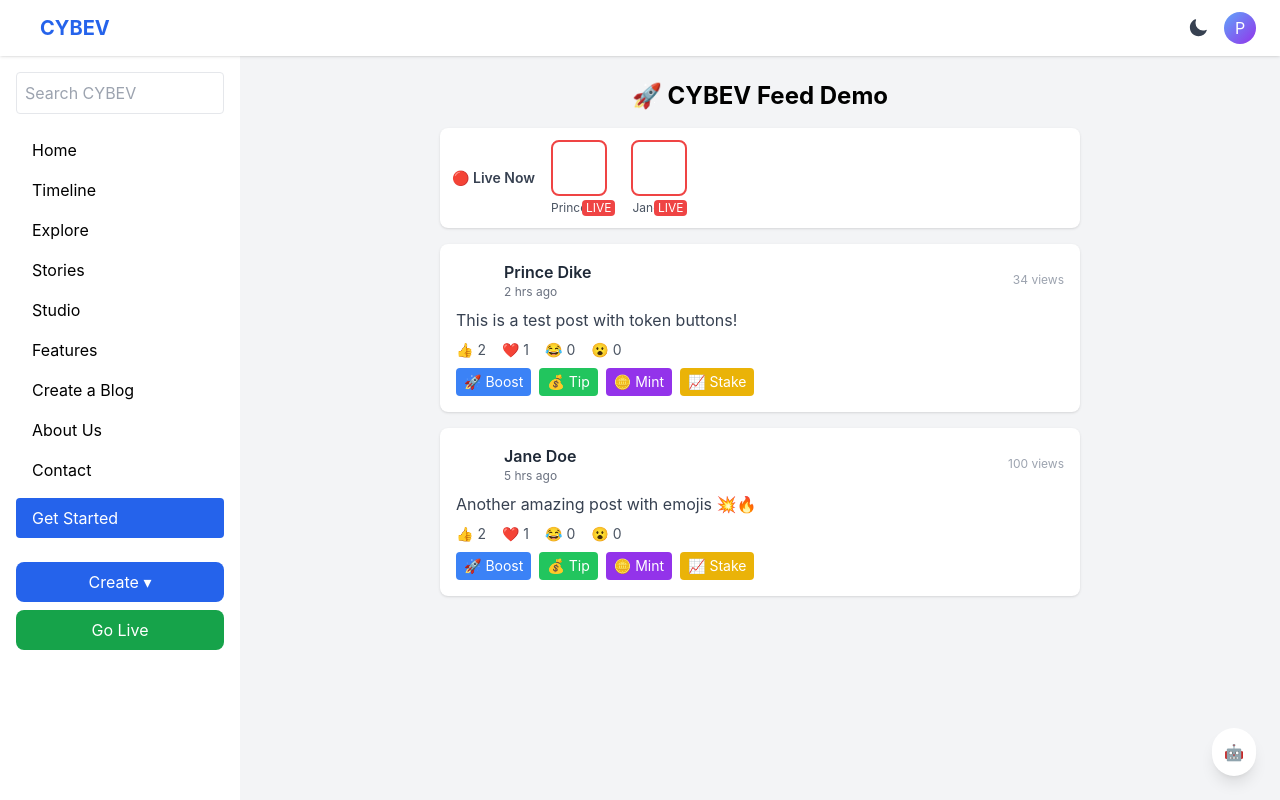
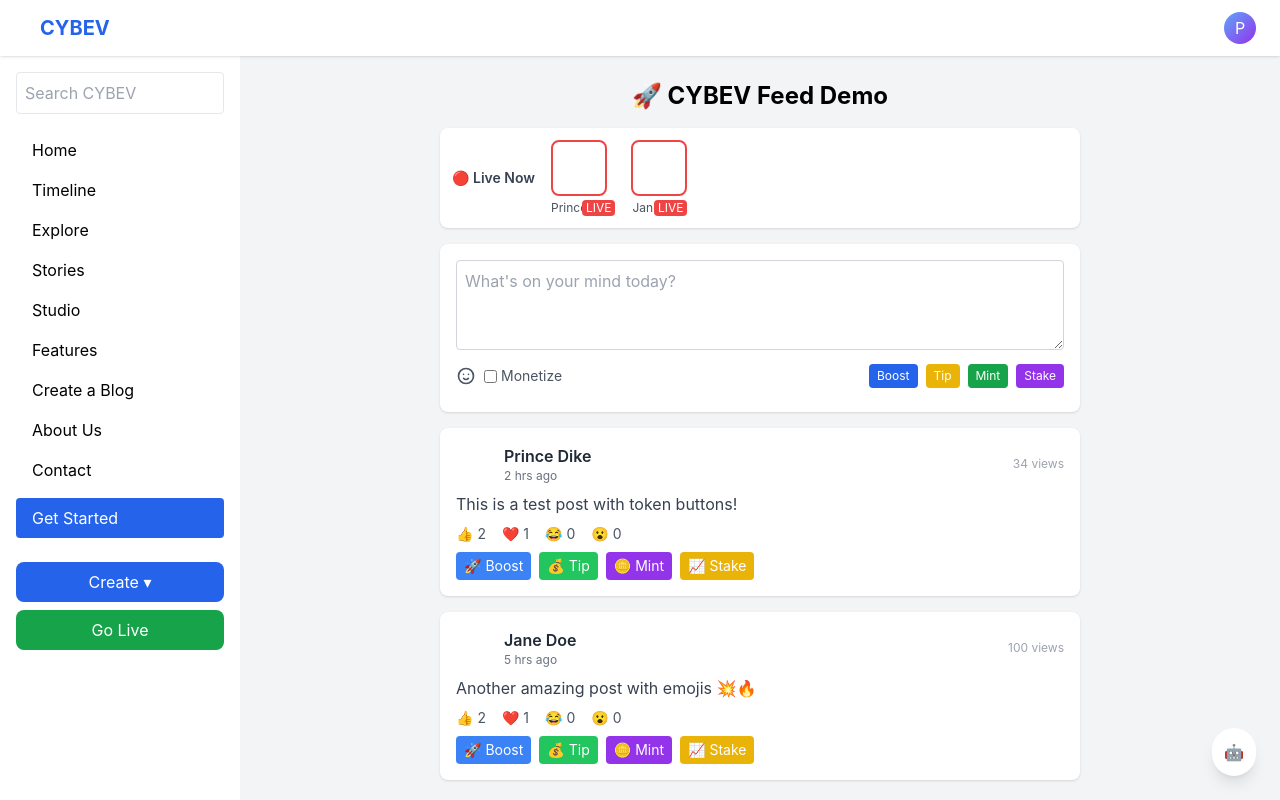
Before and after one commit to cybev1/cybev-frontend, a Next.js app: page /feed in a window 1280 px wide. Built offline with nearby package versions, Linux system fonts and the light colour scheme; some icons are missing.

Commit message:
Add files via upload

```diff
--- a/pages/feed.jsx
+++ b/pages/feed.jsx
@@ -3,6 +3,7 @@ import React from 'react';
 import PostCard from '@/components/social/PostCard';
 import CyBevBotWidget from '@/components/social/CyBevBotWidget';
 import LiveNowStrip from '@/components/social/LiveNowStrip';
+import PostComposer from '@/components/social/PostComposer';
 
 export default function Feed() {
   const dummyPosts = [
@@ -31,6 +32,9 @@ export default function Feed() {
       {/* 🔴 Live Now Strip */}
       <LiveNowStrip />
 
+      {/* 🧠 Post Composer */}
+      <PostComposer />
+
       {dummyPosts.map((post) => (
         <PostCard key={post.id} post={post} />
       ))}
```
